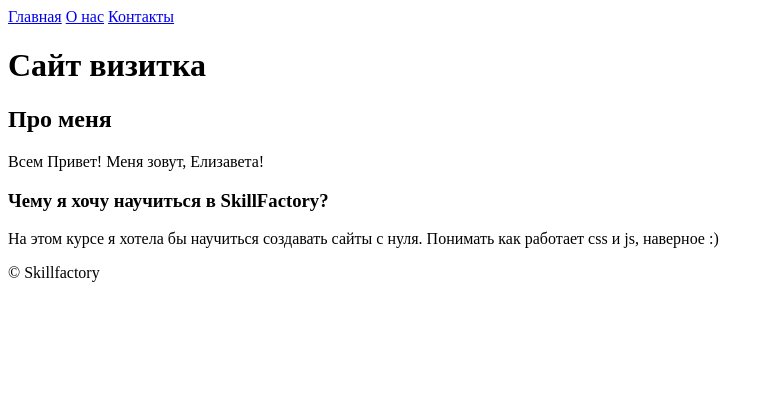
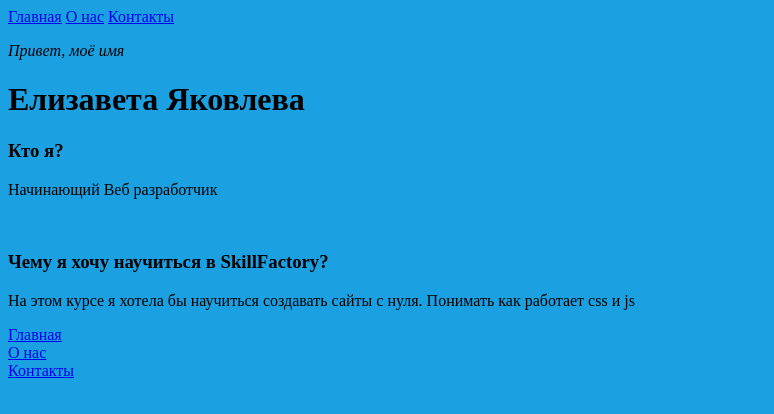
Before and after one commit to Lizalizaj/Site-4.9, a plain HTML site: page index.html in a window 1280 px wide. Shown: the whole page, without its empty margins (0-774 px from the left). Drawn offline with Linux system fonts and the light colour scheme.

Commit message:
правки перед сдачей

```diff
--- a/index.html
+++ b/index.html
@@ -4,22 +4,25 @@
     <meta charset="utf-8">
     <title>Сайт визитка Яковлевой Е.А</title>
 </head>
-<body>
+<body bgcolor="#1BA1E2">
     <header>
-        <a href="#">Главная</a>
+        <a href="#FF7F50">Главная</a>
         <a href="pages/about.html">О нас</a>
         <a href="pages/contacts.html">Контакты</a>
     </header>
     <!--Информация обо мне-->
     <main>
-        <h1>Сайт визитка</h1>
-        <h2>Про меня</h2>
-        <p>Всем Привет! Меня зовут, Елизавета!</p>
+        <p> <i>Привет, моё имя</i></p>
+        <h1>Елизавета Яковлева</h1>
+        <h3>Кто я? </h3>
+        <p>Начинающий Веб разработчик</p><br>
         <h3>Чему я хочу научиться в SkillFactory?</h3>
-        <p>На этом курсе я хотела бы научиться создавать сайты с нуля. Понимать как работает css и js, наверное :)</p>
+        <p>На этом курсе я хотела бы научиться создавать сайты с нуля. Понимать как работает css и js</p>
     </main>
     <footer>
-        <span>&copy;&nbsp;Skillfactory</span>
+        <a href="#">Главная</a> <br>
+        <a href="pages/about.html">О нас</a> <br>
+        <a href="pages/contacts.html">Контакты</a>
     </footer>
 </body>
 </html>
```
Also changed, not shown: pages/about.html (+29 -5 lines), pages/contacts.html (+1 -0 lines), images/FullSizeRender.jpeg (added), images/b909ab23b87fa0602f7bc328bbe8f8a1.jpg (added), images/bd247ae09e39189730ce12b10e4fae2e.jpg (added), images/smooth-beige-background-with-high-quality_53876-104895.webp (added), images/unnamed.jpg (deleted).
